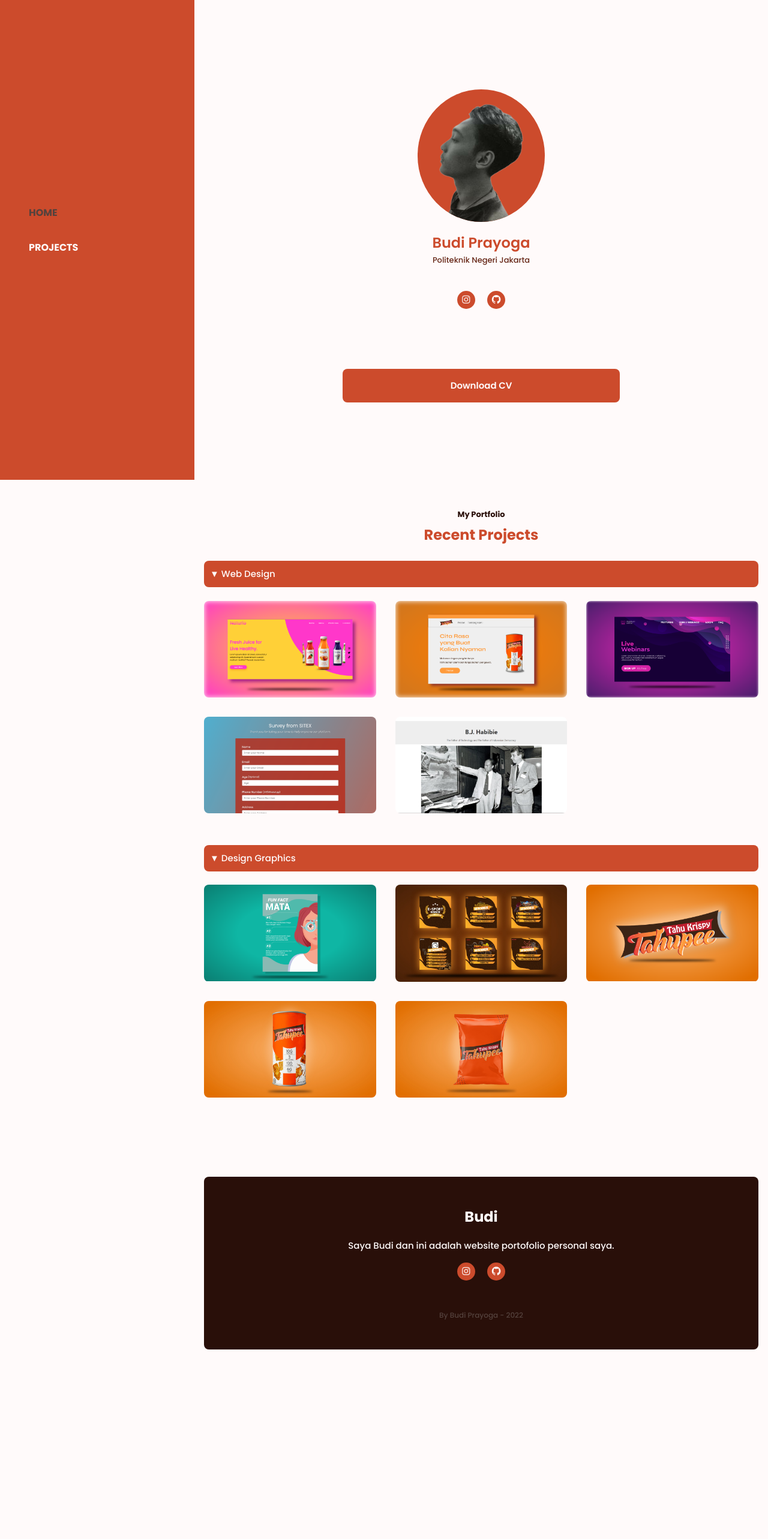
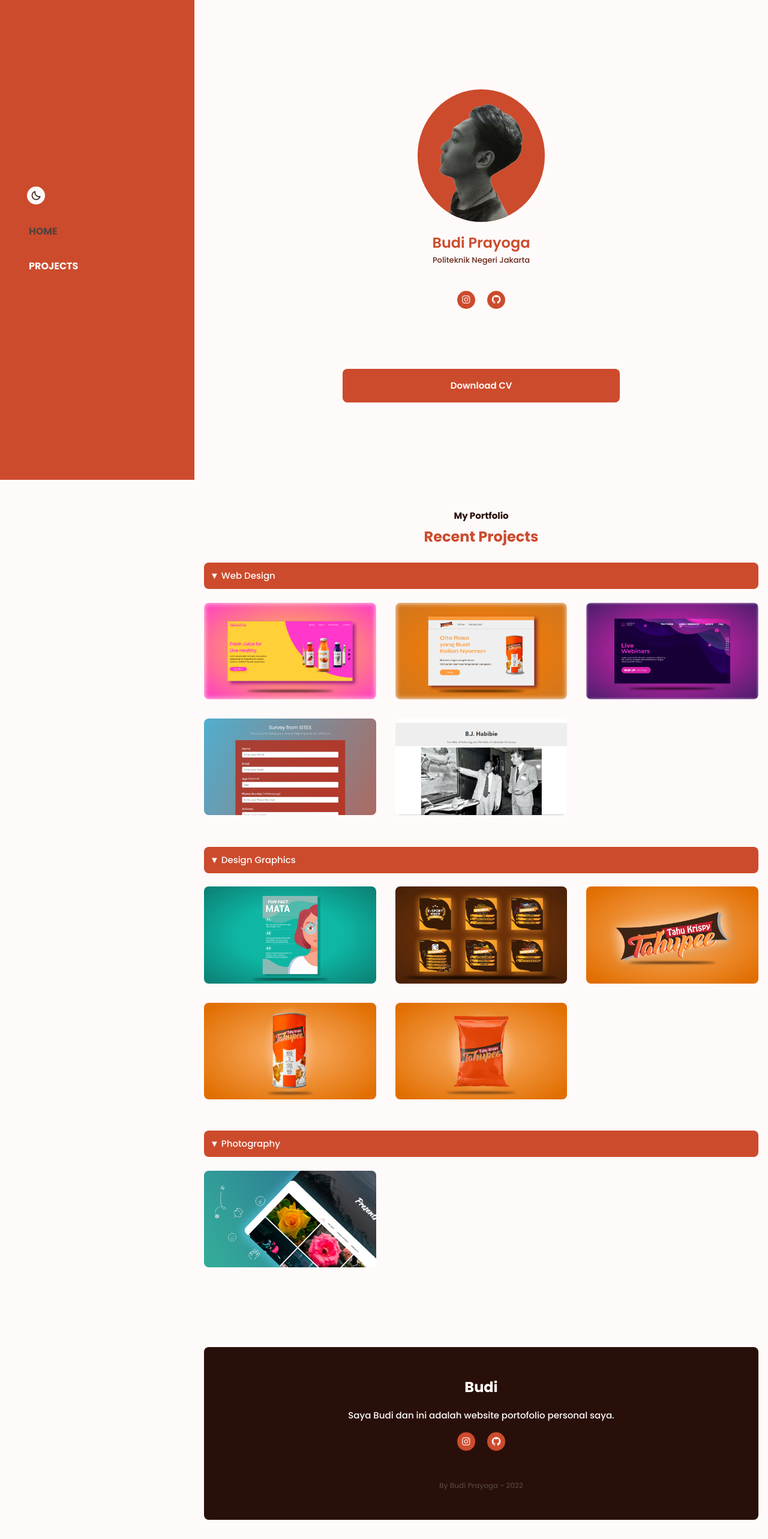
Before and after one commit to budiiprayoga/personal-website-portfolio, a plain HTML site: page index.html in a window 1280 px wide. Shown: the whole page at 60% size. Before the commit the page ends 2282 px from the top, so only its background shows below. Drawn offline with nearby package versions, Linux system fonts and the light colour scheme.

Commit message:
adding project

```diff
--- a/index.html
+++ b/index.html
@@ -16,7 +16,7 @@
     <link rel="stylesheet" href="lightbox/lightbox.css" />
   </head>
 
-  <body>
+  <body class="sec__body">
     <!-- HEADER -->
     <header class="header-1">
       <nav class="nav bd-grid">
@@ -32,6 +32,8 @@
           <div class="nav__close" id="nav-close">
             <i class="bx bx-x"></i>
           </div>
+
+          <div class="toggle__theme"></div>
 
           <ul class="nav__list">
             <li class="nav__item">
@@ -252,6 +254,26 @@
             </a>
           </div>
         </div>
+        <!-- Photography -->
+        <div class="project__bar bd-grid">
+          <div class="project__bar-title">&#9660; Photography</div>
+        </div>
+        <!-- Project Tile -->
+        <div class="projects__container bd-grid">
+          <div class="projects__img">
+            <img src="img/photography.jpg" alt="" />
+
+            <div class="projects__data">
+              <a
+                href="https://budiiprayoga.github.io/photography-page/"
+                class="projects__link"
+                target="_blank"
+                ><i class="bx bxs-navigation"></i
+              ></a>
+              <span class="projects__title">Photography Gallery</span>
+            </div>
+          </div>
+        </div>
       </section>
     </main>
 
--- a/js/script.js
+++ b/js/script.js
@@ -45,6 +45,13 @@ function scrollActive() {
     }
   });
 }
+
+// =============== THEME MODE ===============
+const sec = document.querySelector(".sec__body");
+const toggle = document.querySelector(".toggle__theme");
+toggle.onclick = function () {
+  sec.classList.toggle("dark");
+};
 
 // =============== GSAP ANIMATION ===============
 TweenMax.from(".home__img", 1, {
--- a/scss/style.scss
+++ b/scss/style.scss
@@ -25,6 +25,11 @@ body {
   background-color: $color-lighten;
   color: $text-color;
   line-height: 1.6;
+  transition: background-color 0.5s;
+}
+
+body.dark {
+  background-color: $bg-color-dark;
 }
 
 h1,
@@ -69,11 +74,15 @@ img {
 
 .section-subtitle {
   display: block;
-  font-size: $small-font-size;
+  font-size: $normal-font-size;
   color: $color-darken;
   text-align: center;
   font-weight: $font-bold;
   margin-bottom: 0.25rem;
+}
+
+body.dark .section-subtitle {
+  color: $color-lighten;
 }
 
 // ------LAYOUTS------
@@ -95,6 +104,11 @@ img {
   z-index: $z-fixed;
   background-color: $color-lighten;
   box-shadow: 0 2px 4px rgba(0, 0, 0, 0.1);
+  transition: background-color 0.5s;
+}
+
+body.dark .header-1 {
+  background-color: $bg-color-dark-light;
 }
 
 // ------NAV------
@@ -112,7 +126,9 @@ img {
   width: 50%;
   height: 100vh;
   display: flex;
-  align-items: center;
+  align-items: flex-start;
+  flex-direction: column;
+  justify-content: center;
   background-color: $first-color;
   transition: 0.5s;
 }
@@ -147,6 +163,49 @@ img {
   color: $color-dark;
   font-size: 1.3rem;
   cursor: pointer;
+  transition: color 0.5s;
+}
+
+body.dark .nav__toggle {
+  color: $color-lighten;
+}
+
+body.dark .nav__logo {
+  color: $color-lighten;
+}
+
+// ------THEME MODE------
+
+.toggle__theme {
+  // position: absolute;
+  background-color: $color-lighten;
+  width: 30px;
+  height: 30px;
+  border-radius: 50%;
+  display: flex;
+  justify-content: center;
+  align-items: center;
+  cursor: pointer;
+  margin-bottom: $mb-4;
+  margin-left: 3em;
+  transition: background-color 0.5s;
+}
+
+body.dark .toggle__theme {
+  background-color: $bg-color-dark;
+}
+
+.toggle__theme::before {
+  content: "\eb94"; // ------moon------
+  font-family: Boxicons;
+  text-align: center;
+  font-size: 18px;
+  color: $color-darken;
+}
+
+body.dark .toggle__theme::before {
+  content: "\ec34"; // ------sun------
+  color: $color-lighten;
 }
 
 // ------SHOW MENU------
@@ -199,6 +258,10 @@ img {
   font-size: $small-font-size;
   color: $color-dark;
   margin-bottom: $mb-5;
+}
+
+body.dark .home__kuliah {
+  color: $color-lighten;
 }
 
 .home__social {
--- a/scss/variabels.scss
+++ b/scss/variabels.scss
@@ -17,6 +17,8 @@ $color-darken: #290f09;
 $text-color: #54423d;
 $color-light: #eae7e6;
 $color-lighten: #fffafa;
+$bg-color-dark: #24292d;
+$bg-color-dark-light: #323840;
 
 // FONT / TYPOGRAPHY
 $body-font: "Poppins", sans-serif;
```
Also changed, not shown: css/style.css, img/photography.jpg (added), 1 other file.
